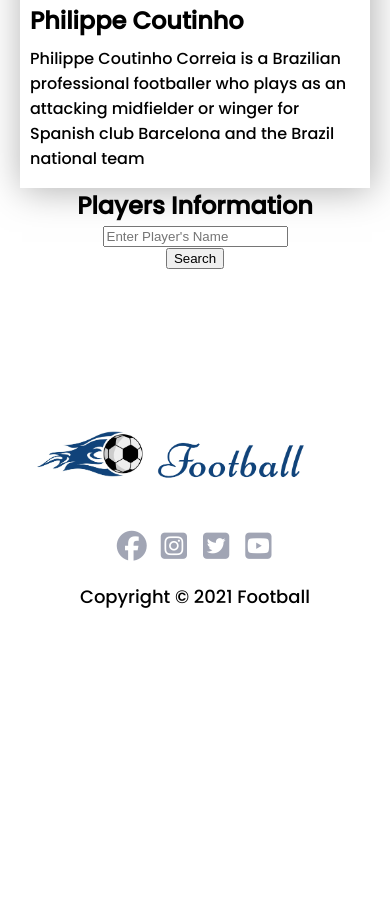
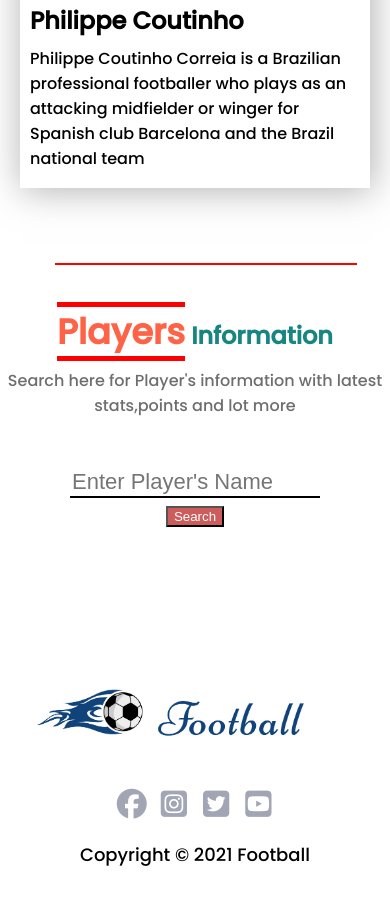
Before and after one commit to siamsadik007/Responsive-football, a plain HTML site: page index.html in a window 390 px wide. Shown: the part 6802-7706 px from the top of the page. Before the commit the page ends 7599 px from the top, so only its background shows below. Drawn offline with Linux system fonts and the light colour scheme.

Commit message:
search info added  responsive

```diff
--- a/index.html
+++ b/index.html
@@ -223,10 +223,13 @@
 
 
         </section>
+        <br><br><br>
+        <hr>
         <section class="players-information">
-            <h1>Players Information</h1>
-            <div>
-                <input type="text" class="text-box" placeholder="Enter Player's Name">
+            <h1><span>Players</span> Information</h1>
+            <p>Search here for Player's information with latest stats,points and lot more </p>
+            <div class="text-box">
+                <input type="text"  placeholder="Enter Player's Name">
             </div>
             <input type="button" class="btn" value="Search">
         </section>
--- a/style.css
+++ b/style.css
@@ -86,18 +86,56 @@ box-shadow: 2px 2px 35px rgba(128, 128, 128, 0.637);
 .player-info{
     padding-top: 8px;
 }
+hr{
+
+    width:1000px;
+    margin-left: 165px;
+    border: 1px solid rgba(255, 0, 0, 0.329);
+}
 /* Players Information */
 
 .players-information{
    display: flex;
    flex-direction: column;
    align-items: center;
+   margin-top: 40px;
+}
+.players-information h1{
+    color: rgb(23, 134, 129);
+    margin-bottom: 10px;
+}
+.players-information p{
+    color: rgb(110, 110, 110);
+}
+.players-information span{
+    font-size: 35px;
+    color: tomato;
+    border-block: 5px solid red;
+
+}
+.players-information p{
+    width: 400px;
+    text-align: center;
+    margin-bottom: 50px;
 }
 .text-box {
-
+    border-bottom: 2px solid;
+    width: 250px;
+}
+.text-box input{
+    border: none;
+    outline: none;
+    font-size: 22px;
 }
 .btn{
-
+    color: white;
+   background-color: indianred;
+   margin-top: 8px;
+   transition: transform .4s;
+}
+.btn:hover{
+    background-color: rgb(255, 0, 0);
+    transform: scale(1.1);
 }
 
 
@@ -182,6 +220,11 @@ footer{
        height: 474px;
        margin: 0 15px;
    }
+   hr{
+       border: 1px solid red ;
+       width: 300px;
+      margin: 0 55px;
+   }
    /* MQ Footer Style */
     footer{
         margin-bottom: 187px;
```
